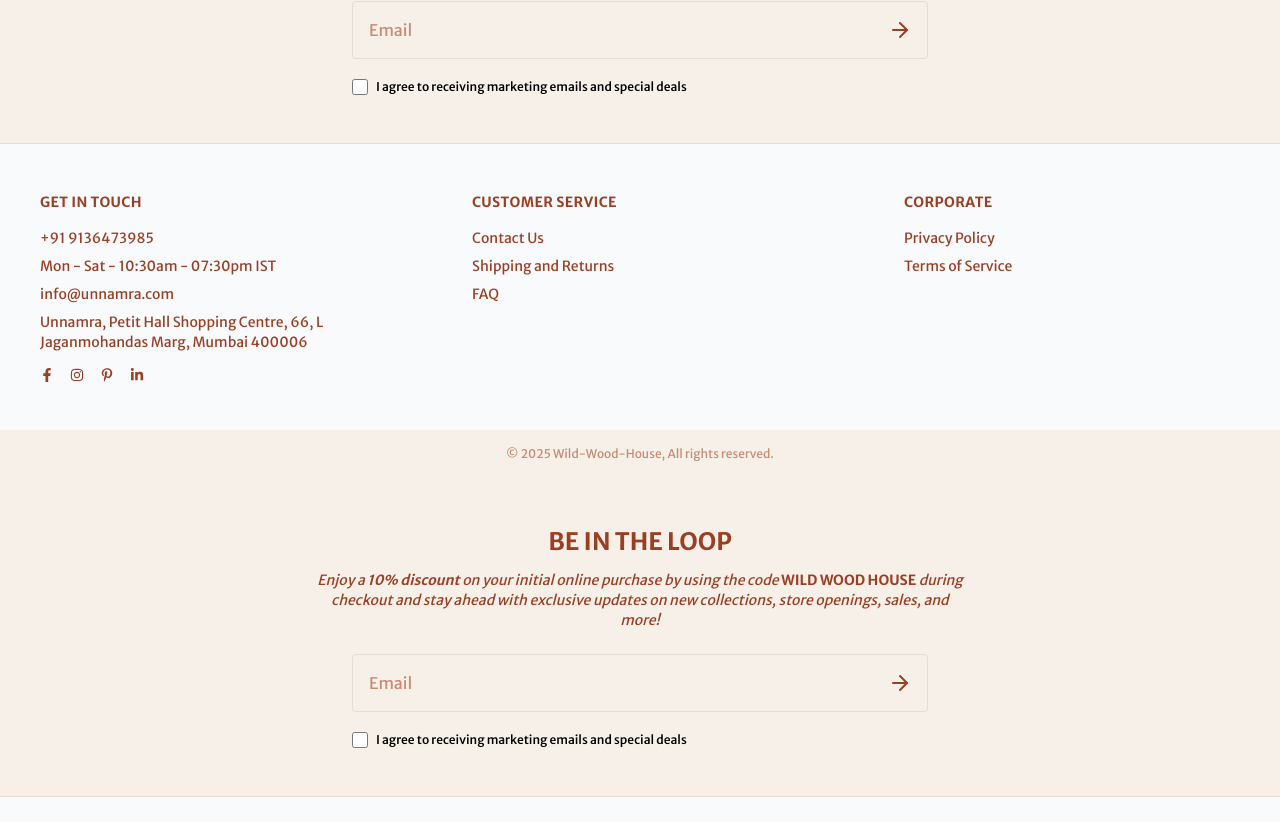
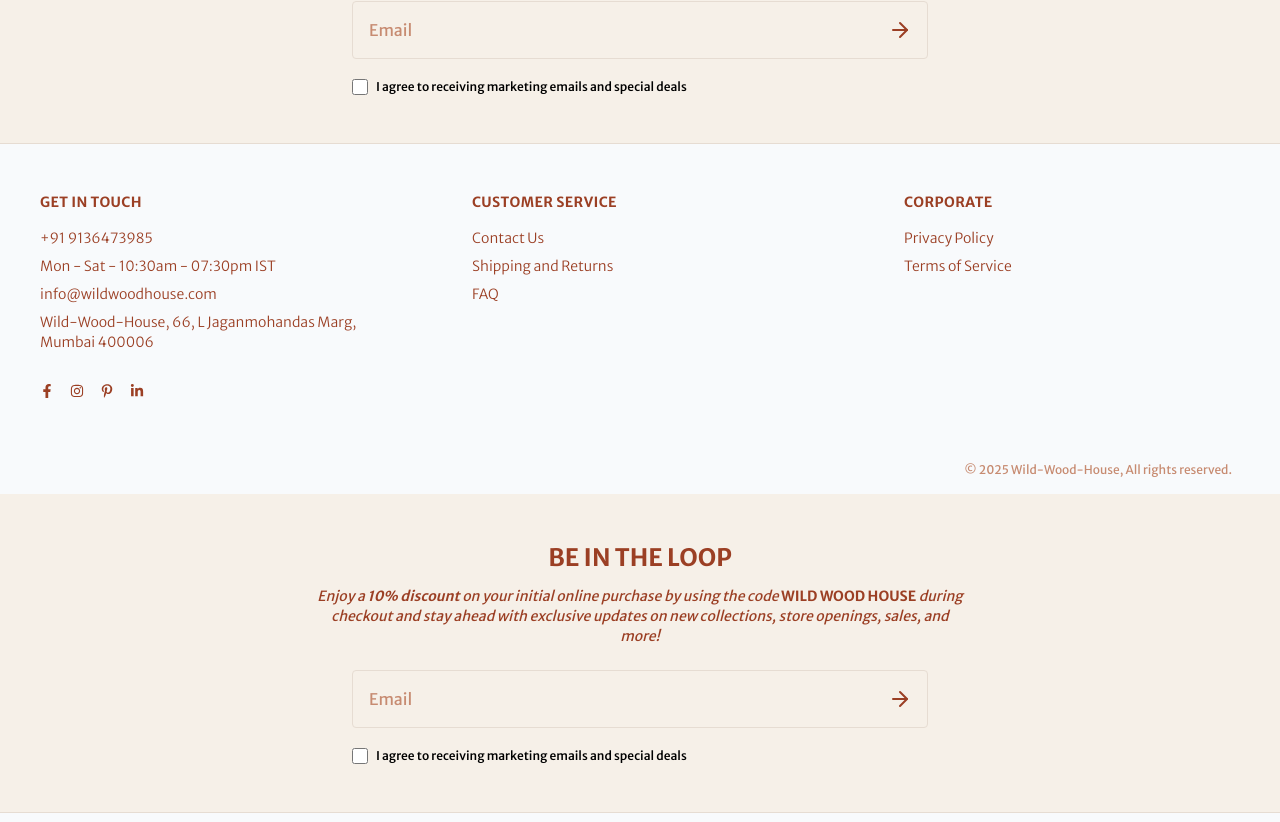
Before and after one commit to gauravver13/wild-wood-house, a Next.js app: page / in a window 1280 px wide. Shown: the part 2298-3120 px from the top of the page. Built offline with nearby package versions, Linux system fonts and the light colour scheme.

Commit message:
fix bugs

```diff
--- a/src/components/Footer.tsx
+++ b/src/components/Footer.tsx
@@ -66,19 +66,19 @@ export function Footer() {
       </div>
 
       {/* Contact + Links Section */}
-      <div className="border-t bg-slate-50 border-[#e6dcd2] py-12 px-4 md:px-10 text-[#9b3f24]">
+      <div className="border-t bg-slate-50 border-[#e6dcd2] py-12 px-4 md:px-10 font-light text-[#9b3f24]">
         <div className="max-w-7xl mx-auto grid md:grid-cols-3 gap-24 text-left text-sm">
           {/* Get in Touch */}
           <div>
             <h3 className="font-bold uppercase tracking-wide mb-4">Get in Touch</h3>
             <p className="mb-2">+91 9136473985</p>
             <p className="mb-2">Mon - Sat - 10:30am - 07:30pm IST</p>
-            <p className="mb-2">info@unnamra.com</p>
+            <p className="mb-2">info@wildwoodhouse.com</p>
             <p className="mb-4">
-              Unnamra, Petit Hall Shopping Centre, 66, L Jaganmohandas Marg,
+              Wild-Wood-House, 66, L Jaganmohandas Marg,
               Mumbai 400006
             </p>
-            <div className="flex gap-4 mt-2">
+            <div className="flex gap-4 mt-8">
               <FaFacebookF className="hover:text-blue-700 cursor-pointer" />
               <FaInstagram className="hover:text-orange-500 cursor-pointer" />
               <FaPinterestP className="hover:text-red-600 cursor-pointer" />
@@ -108,7 +108,7 @@ export function Footer() {
       </div>
 
       {/* Bottom Line */}
-      <div className="text-center py-4 text-xs text-[#c78b71]">
+      <div className="text-right px-12 bg-slate-50 py-4 text-xs text-[#c78b71]">
         © 2025 Wild-Wood-House, All rights reserved.
       </div>
 
```
